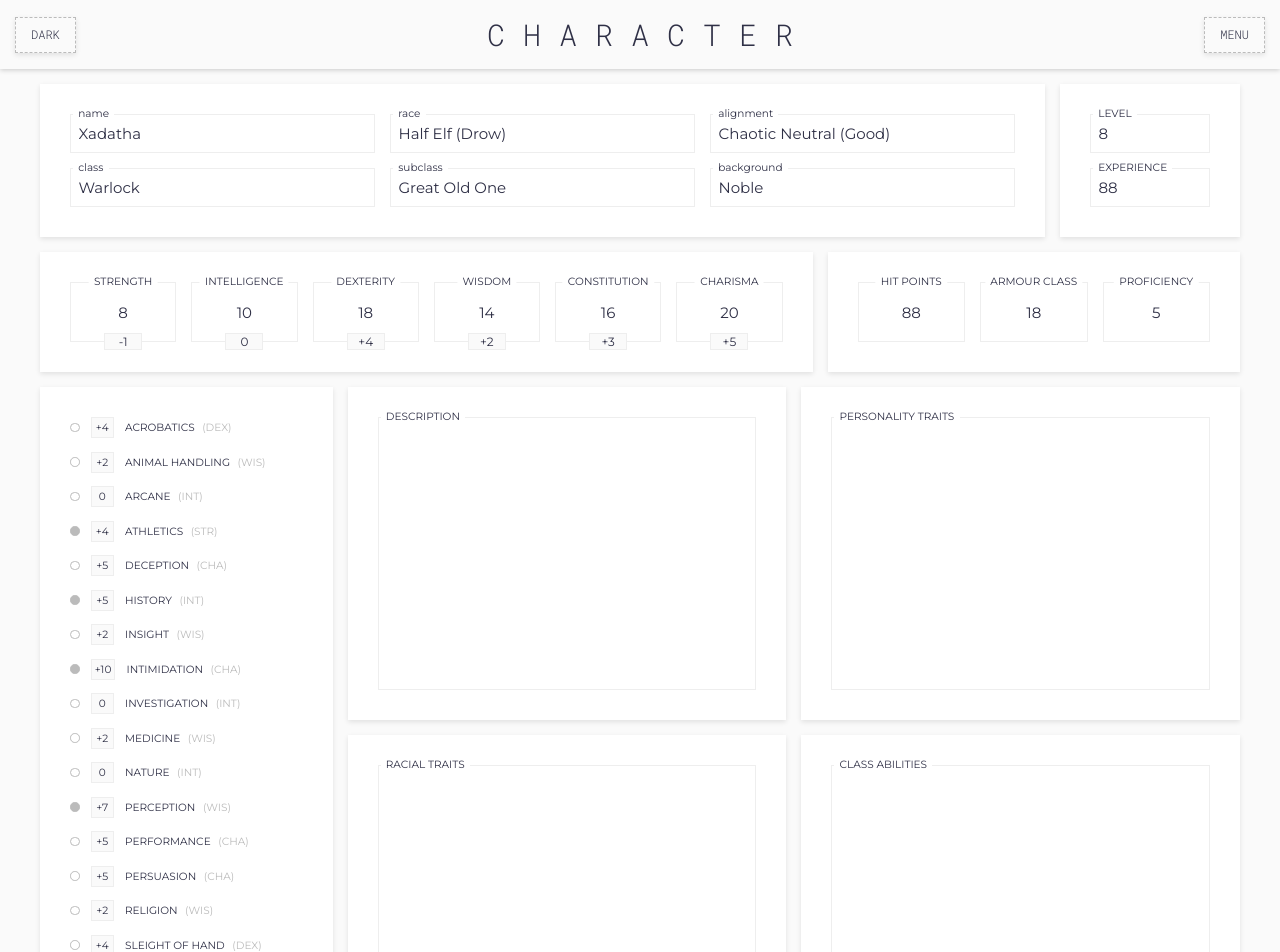
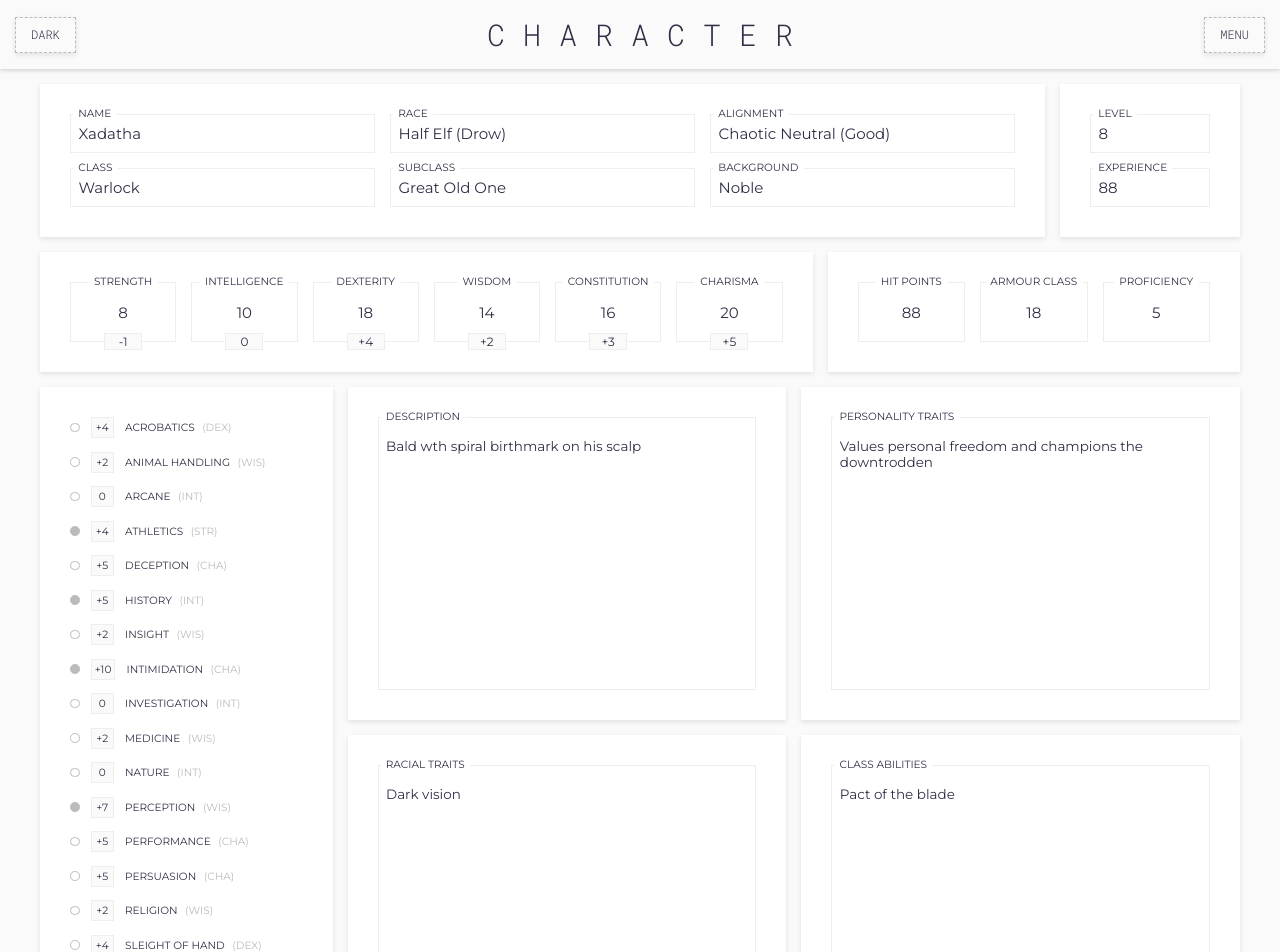
Before and after one commit to zombie9/dnd-cs, a React (Vite) app: page / in a window 1280 px wide. Shown: the top 952 px of the page. Built offline with nearby package versions, Linux system fonts and the light colour scheme.

Commit message:
add traits type and change handler

```diff
--- a/src/components/Persona.tsx
+++ b/src/components/Persona.tsx
@@ -45,7 +45,6 @@ const PersonaGrid = styled.div`
 export const Persona: React.FC = () => {
   const { character, setCharacter } = useContext(CharacterContext);
   const persona = character.persona.slice(0, 6);
-  console.log('persona', persona);
 
   const handleChange = (event: React.FormEvent<HTMLInputElement>, index: number) => {
     const personaFields = character.persona;
@@ -59,10 +58,7 @@ export const Persona: React.FC = () => {
       ...character,
       persona: personaFields
     });
-    console.log('character.persona', character.persona);
   };
-
-  console.log('character', character);
 
   return (
     <Wrapper>
@@ -72,7 +68,7 @@ export const Persona: React.FC = () => {
             return (
               <InputWrapper key={personaItem.label}>
                 <IntersectingLabel htmlFor={personaItem.label}>
-                  {personaItem.label}
+                  {personaItem.label.toUpperCase()}
                 </IntersectingLabel>
                 <input
                   autoComplete="off"
@@ -89,7 +85,9 @@ export const Persona: React.FC = () => {
       <Box style={{ maxWidth: '8rem' }}>
         <Row>
           <InputWrapper>
-            <IntersectingLabel htmlFor="level">LEVEL</IntersectingLabel>
+            <IntersectingLabel htmlFor="level">
+              {character.persona[6].label.toUpperCase()}
+            </IntersectingLabel>
             <input
               type="text"
               id="level"
@@ -100,7 +98,9 @@ export const Persona: React.FC = () => {
         </Row>
         <Row>
           <InputWrapper>
-            <IntersectingLabel htmlFor="experience">EXPERIENCE</IntersectingLabel>
+            <IntersectingLabel htmlFor="experience">
+              {character.persona[7].label.toUpperCase()}
+            </IntersectingLabel>
             <input
               type="text"
               id="experience"
--- a/src/components/Traits.tsx
+++ b/src/components/Traits.tsx
@@ -27,35 +27,40 @@ const TraitsBox = styled(Box)`
 `;
 
 export const Traits: React.FC = () => {
-  const { character } = useContext(CharacterContext);
-  console.log('character', character);
+  const { character, setCharacter } = useContext(CharacterContext);
+  const { traits } = character;
+
+  const handleChange = (event: React.FormEvent<HTMLTextAreaElement>, index: number) => {
+    console.log(index, 'change', event.currentTarget.value);
+    const traitsEntries = traits;
+    const traitToChange = traitsEntries[index];
+    const newTrait = {
+      ...traitToChange,
+      value: event.currentTarget.value
+    };
+    traitsEntries[index] = newTrait;
+    setCharacter({
+      ...character,
+      traits: traitsEntries
+    });
+  };
 
   return (
     <>
-      <TraitsBox>
-        <InputWrapper>
-          <textarea />
-          <IntersectingLabel>DESCRIPTION</IntersectingLabel>
-        </InputWrapper>
-      </TraitsBox>
-      <TraitsBox>
-        <InputWrapper>
-          <textarea />
-          <IntersectingLabel>PERSONALITY TRAITS</IntersectingLabel>
-        </InputWrapper>
-      </TraitsBox>
-      <TraitsBox>
-        <InputWrapper>
-          <textarea />
-          <IntersectingLabel>RACIAL TRAITS</IntersectingLabel>
-        </InputWrapper>
-      </TraitsBox>
-      <TraitsBox>
-        <InputWrapper>
-          <textarea />
-          <IntersectingLabel>CLASS ABILITIES</IntersectingLabel>
-        </InputWrapper>
-      </TraitsBox>
+      {traits.map((trait, index) => {
+        return (
+          <TraitsBox key={`${index}${trait.label}`}>
+            <InputWrapper>
+              <textarea
+                spellCheck="false"
+                value={trait.value}
+                onChange={(event) => handleChange(event, index)}
+              />
+              <IntersectingLabel>{trait.label.toUpperCase()}</IntersectingLabel>
+            </InputWrapper>
+          </TraitsBox>
+        );
+      })}
     </>
   );
 };
--- a/src/models/character.ts
+++ b/src/models/character.ts
@@ -2,11 +2,13 @@ import { PERSONA } from './persona';
 import { ABILITIES } from './abilities';
 import { STATS } from './stats';
 import { SKILLS } from './skills';
+import { TRAITS } from './traits';
 import { CharacterType } from '../types';
 
 export const sampleCharacter: CharacterType = {
   persona: PERSONA,
   abilities: ABILITIES,
   stats: STATS,
-  skills: SKILLS
+  skills: SKILLS,
+  traits: TRAITS
 };
--- a/src/models/stats.ts
+++ b/src/models/stats.ts
@@ -1,4 +1,4 @@
-import { StatsType } from '../types/character';
+import { StatsType } from '../types';
 
 export const STATS: StatsType = [
   {
--- /dev/null
+++ b/src/models/traits.ts
@@ -0,0 +1,20 @@
+import { TraitsType } from '../types/traitsType';
+
+export const TRAITS: TraitsType = [
+  {
+    label: 'description',
+    value: 'Bald wth spiral birthmark on his scalp'
+  },
+  {
+    label: 'personality traits',
+    value: 'Values personal freedom and champions the downtrodden'
+  },
+  {
+    label: 'racial traits',
+    value: 'Dark vision'
+  },
+  {
+    label: 'class abilities',
+    value: 'Pact of the blade'
+  }
+];
--- a/src/types/character.ts
+++ b/src/types/character.ts
@@ -2,10 +2,12 @@ import { PersonaType } from './personaType';
 import { AbilitiesType } from './abilitiesType';
 import { StatsType } from './statsType';
 import { SkillsType } from './skillsType';
+import { TraitsType } from './traitsType';
 
 export type CharacterType = {
   persona: PersonaType;
   abilities: AbilitiesType;
   stats: StatsType;
   skills: SkillsType;
+  traits: TraitsType;
 };
--- /dev/null
+++ b/src/types/traitsType.ts
@@ -0,0 +1,18 @@
+export type TraitsType = [
+  {
+    label: 'description';
+    value: string;
+  },
+  {
+    label: 'personality traits';
+    value: string;
+  },
+  {
+    label: 'racial traits';
+    value: string;
+  },
+  {
+    label: 'class abilities';
+    value: string;
+  }
+];
```
